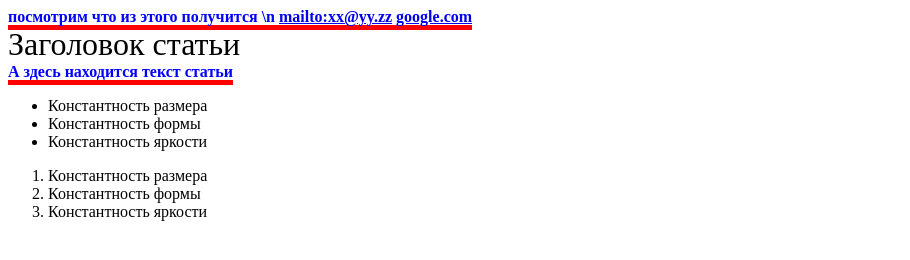
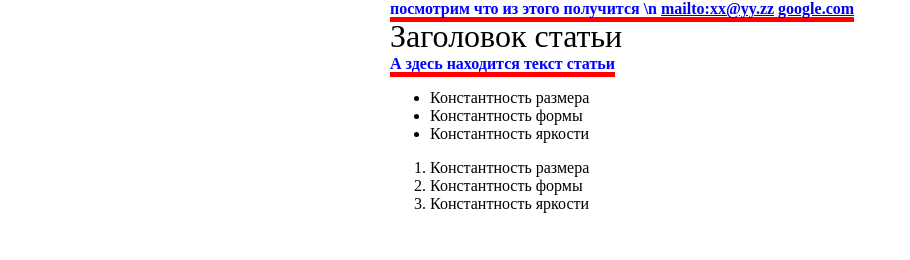
Before and after one commit to threedashnick/stl3d, a plain HTML site: page index.html in a window 1280 px wide. Shown: the whole page, without its empty margins (0-910 px from the left). Drawn offline with Linux system fonts and the light colour scheme.

Commit message:
Update main.css

```diff
--- a/main.css
+++ b/main.css
@@ -1,5 +1,5 @@
 body {
-  margin: 200 auto;   /* center content */
+  margin: 0 auto;   /* center content */
   max-width: 500px; /* limit width */
 }
 
```
